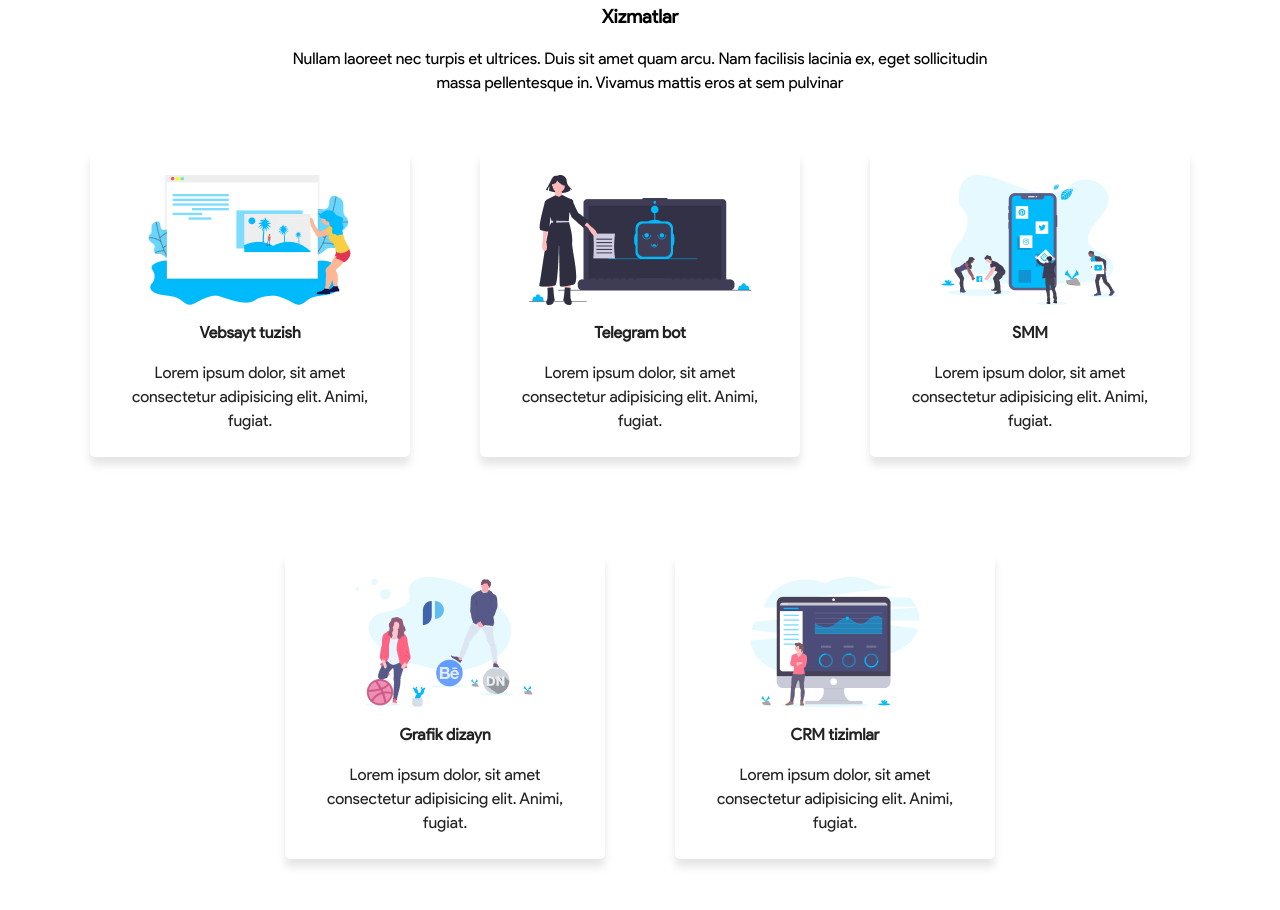
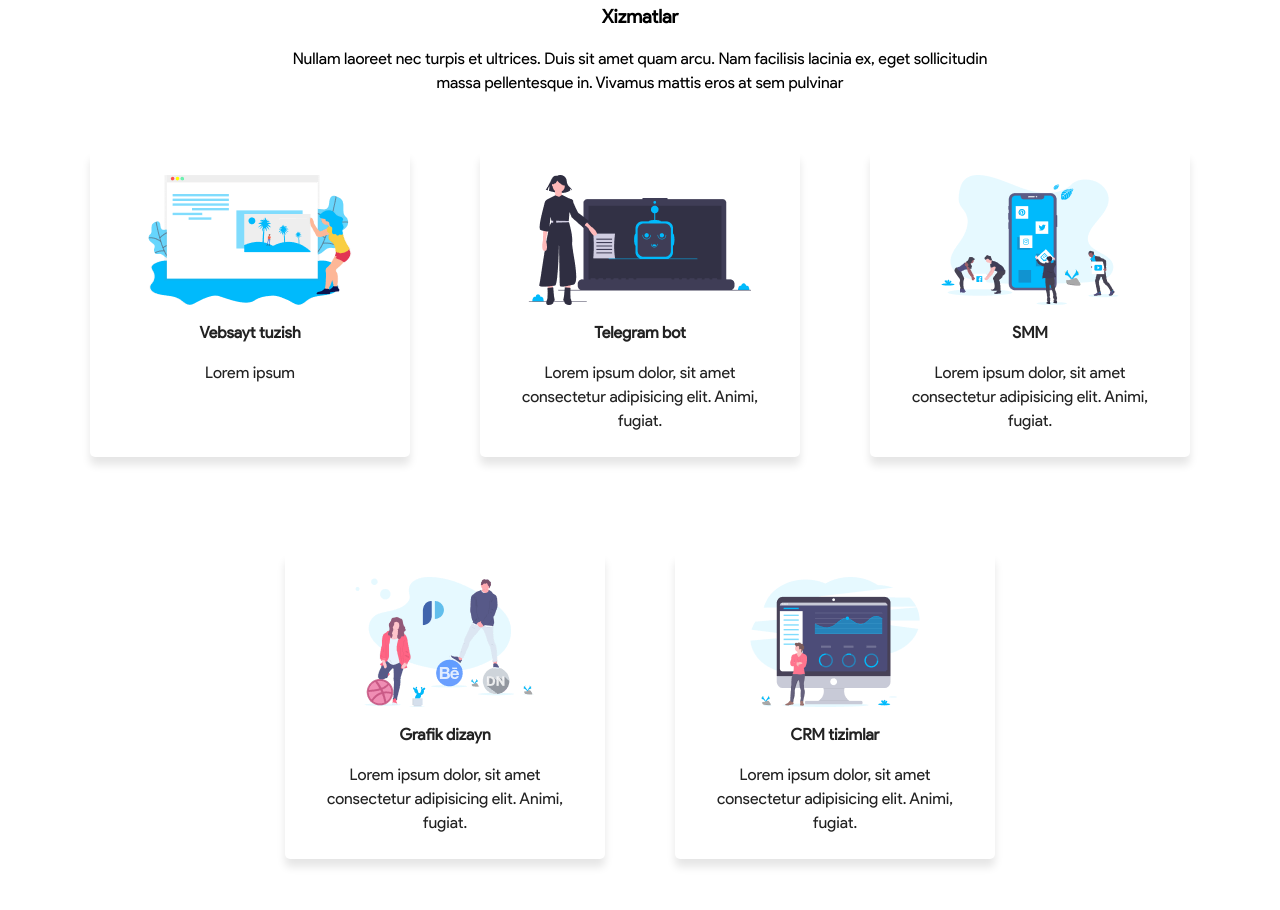
Before and after one commit to mrshuhrat/Pixer, a plain HTML site: page index.html in a window 1280 px wide. Shown: the part 527-1437 px from the top of the page. Drawn offline with Linux system fonts and the light colour scheme.

Commit message:
Finished ))

```diff
--- a/css/styles.css
+++ b/css/styles.css
@@ -256,6 +256,8 @@ body {
   justify-content: center;
 }
 .cervices-section-item {
+  display: flex;
+  flex-direction: column;
   margin: 24px 0;
   margin-right: 70px;
 }
@@ -264,6 +266,7 @@ body {
   margin-right: 0;
 }
 .cervices-section-link {
+  flex-grow: 1;
   display: inline-block;
   width: 320px;
   padding: 24px;
--- a/index.html
+++ b/index.html
@@ -60,7 +60,7 @@
             <li class="cervices-section-item">
               <a class="cervices-section-link cervices-section-link-first" href="html/website.html">
                 <h4>Vebsayt tuzish</h4>
-                <p>Lorem ipsum dolor, sit amet consectetur adipisicing elit. Animi, fugiat.</p>
+                <p>Lorem ipsum</p>
               </a>
             </li>
             <li class="cervices-section-item">
```
